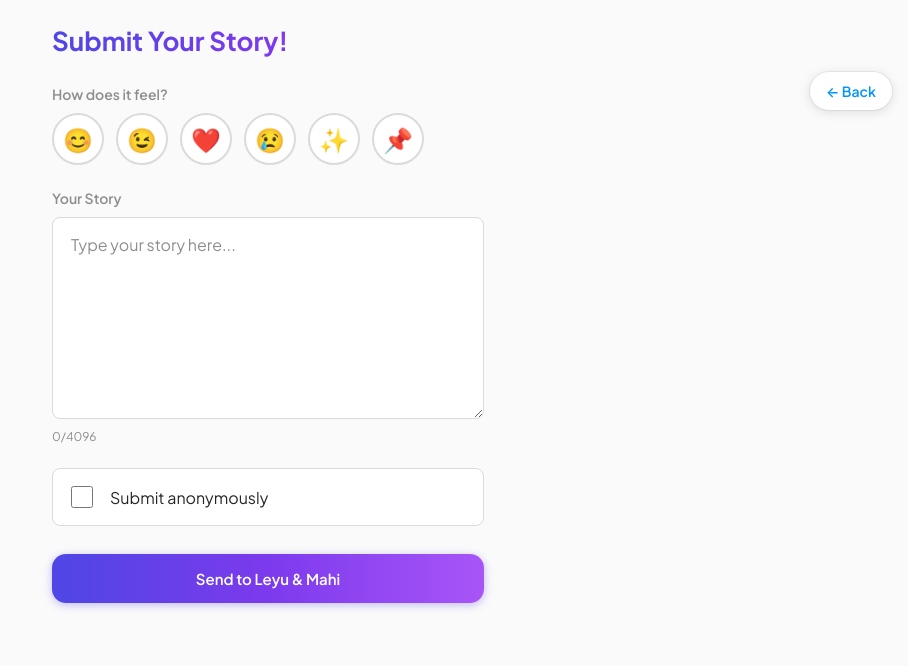
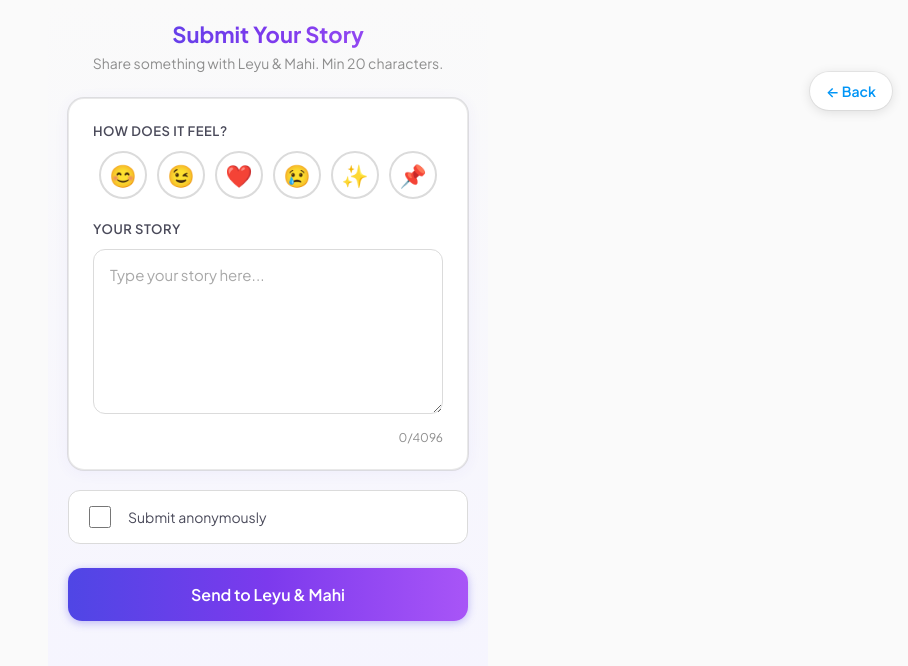
Before and after one commit to Enqutk/ReadItOut, a Next.js app: page /submit in a window 1280 px wide. Shown: the top 666 px of the page, without its empty margins (372-1280 px from the left). Built offline with nearby package versions, Linux system fonts and the light colour scheme; no server answers.

Commit message:
style: enhance Submit page layout with new form design and improved accessibility features

```diff
--- a/app/globals.css
+++ b/app/globals.css
@@ -489,6 +489,105 @@ button, a, input, select, textarea {
   -webkit-background-clip: text;
   -webkit-text-fill-color: transparent;
   background-clip: text;
+}
+
+/* Submit page – professional form layout */
+.page-submit-wrap {
+  min-height: 100vh;
+  padding: 20px 20px 32px;
+  max-width: 440px;
+  margin: 0 auto;
+  background: linear-gradient(180deg, #fafafa 0%, #f5f4ff 100%);
+}
+.page-submit-wrap .page-title {
+  font-size: 22px;
+  margin: 0 0 6px;
+  text-align: center;
+}
+.page-submit-wrap .page-subtitle {
+  font-size: 14px;
+  color: var(--text-muted);
+  text-align: center;
+  margin: 0 0 24px;
+  line-height: 1.4;
+}
+.submit-form-card {
+  background: #ffffff;
+  border-radius: 16px;
+  padding: 24px;
+  box-shadow: 0 2px 16px rgba(79, 70, 229, 0.06), 0 0 0 1px rgba(219, 219, 219, 0.8);
+  border: 1px solid rgba(219, 219, 219, 0.6);
+  margin-bottom: 20px;
+}
+.submit-form-card .form-group {
+  margin-bottom: 22px;
+}
+.submit-form-card .form-group:last-of-type {
+  margin-bottom: 0;
+}
+.submit-form-card .form-label {
+  font-size: 13px;
+  font-weight: 600;
+  color: #4a4a5a;
+  text-transform: uppercase;
+  letter-spacing: 0.04em;
+  margin-bottom: 2px;
+}
+.submit-form-card .emoji-picker {
+  gap: 10px;
+  justify-content: center;
+}
+.submit-form-card .emoji-btn {
+  width: 48px;
+  height: 48px;
+  font-size: 22px;
+}
+.submit-form-card .input-field {
+  border-radius: 12px;
+  padding: 14px 16px;
+  font-size: 15px;
+  line-height: 1.5;
+  min-height: 160px;
+}
+.submit-form-card .input-field::placeholder {
+  color: #a8a8a8;
+}
+.submit-char-count {
+  display: block;
+  text-align: right;
+  font-size: 12px;
+  color: var(--text-muted);
+  margin-top: 6px;
+}
+.submit-checkbox-wrap {
+  margin: 20px 0 24px;
+}
+.submit-checkbox-wrap .checkbox-label {
+  padding: 12px 16px;
+  border-radius: 12px;
+  font-size: 14px;
+  color: #4a4a5a;
+}
+.submit-error {
+  font-size: 13px;
+  color: var(--error);
+  background: rgba(220, 38, 38, 0.08);
+  padding: 10px 14px;
+  border-radius: 10px;
+  margin-bottom: 16px;
+  border: 1px solid rgba(220, 38, 38, 0.2);
+}
+.submit-cta {
+  width: 100%;
+  padding: 16px 24px;
+  font-size: 16px;
+  font-weight: 600;
+  border-radius: 14px;
+  margin-top: 0;
+}
+.submit-cta:disabled {
+  opacity: 0.7;
+  cursor: not-allowed;
 }
 
 /* Popup (ads / events) */
--- a/app/submit/page.tsx
+++ b/app/submit/page.tsx
@@ -82,11 +82,13 @@ export default function SubmitPage() {
   }
 
   return (
-    <main className="page">
+    <main className="page-submit-wrap">
       <Link href="/" className="link-back link-back-floating" aria-label="Back">← Back</Link>
-      <h1 className="page-title">Submit Your Story!</h1>
+      <h1 className="page-title">Submit Your Story</h1>
+      <p className="page-subtitle">Share something with Leyu & Mahi. Min 20 characters.</p>
 
       <form onSubmit={handleSubmit}>
+        <div className="submit-form-card">
           <div className="form-group">
             <label className="form-label">How does it feel?</label>
             <div className="emoji-picker">
@@ -97,6 +99,7 @@ export default function SubmitPage() {
                   className={`emoji-btn ${category === c.value ? 'emoji-btn-active' : ''}`}
                   onClick={() => setCategory(c.value)}
                   title={c.value}
+                  aria-pressed={category === c.value}
                 >
                   {c.emoji}
                 </button>
@@ -105,21 +108,23 @@ export default function SubmitPage() {
           </div>
 
           <div className="form-group">
-          <label className="form-label">Your Story</label>
+            <label className="form-label">Your story</label>
             <textarea
               value={story}
               onChange={(e) => setStory(e.target.value)}
               placeholder="Type your story here..."
-            rows={8}
+              rows={6}
               minLength={20}
               maxLength={4096}
               className="input-field"
-            style={{ resize: 'vertical', minHeight: 180 }}
+              aria-invalid={!!error}
             />
-          <span className="text-muted" style={{ fontSize: 12 }}>{story.length}/4096</span>
+            <span className="submit-char-count" aria-live="polite">{story.length}/4096</span>
+          </div>
         </div>
 
-        <label className="checkbox-label" style={{ marginBottom: 28 }}>
+        <div className="submit-checkbox-wrap">
+          <label className="checkbox-label">
             <input
               type="checkbox"
               checked={anonymous}
@@ -127,13 +132,12 @@ export default function SubmitPage() {
             />
             <span>Submit anonymously</span>
           </label>
+        </div>
 
-        {error && (
-          <p style={{ color: 'var(--error)', marginBottom: 20, fontSize: 14 }}>{error}</p>
-        )}
+        {error && <p className="submit-error" role="alert">{error}</p>}
 
-        <button type="submit" disabled={loading} className="btn-primary btn-send">
-          {loading ? 'Sending...' : 'Send to Leyu & Mahi'}
+        <button type="submit" disabled={loading} className="btn-primary submit-cta">
+          {loading ? 'Sending…' : 'Send to Leyu & Mahi'}
         </button>
       </form>
     </main>
```
Lines whose indentation alone changed are shown as unchanged.
